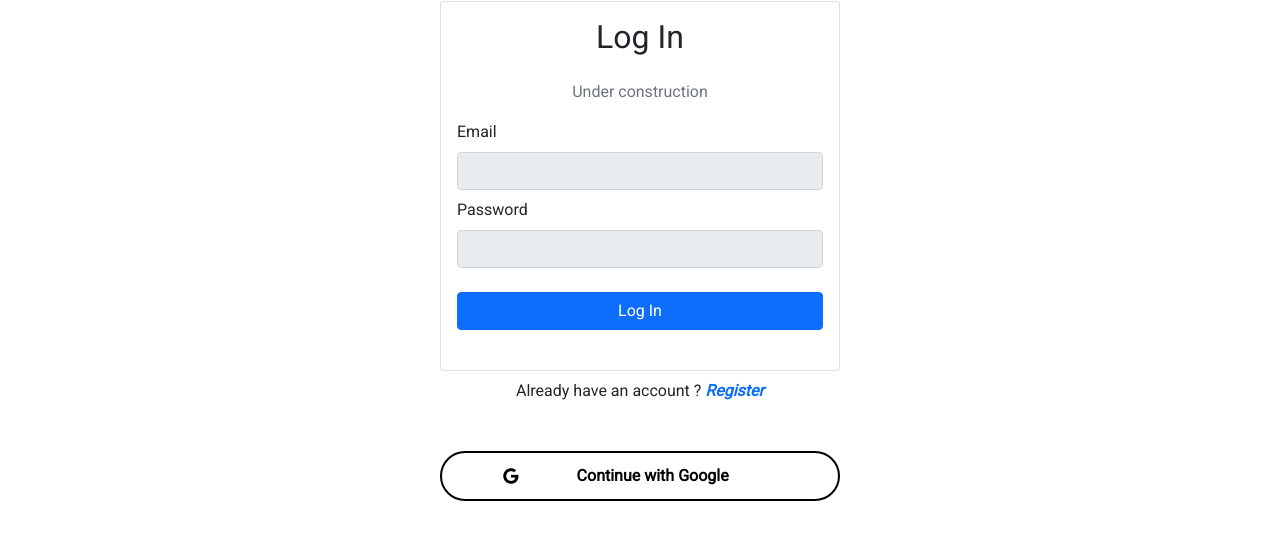
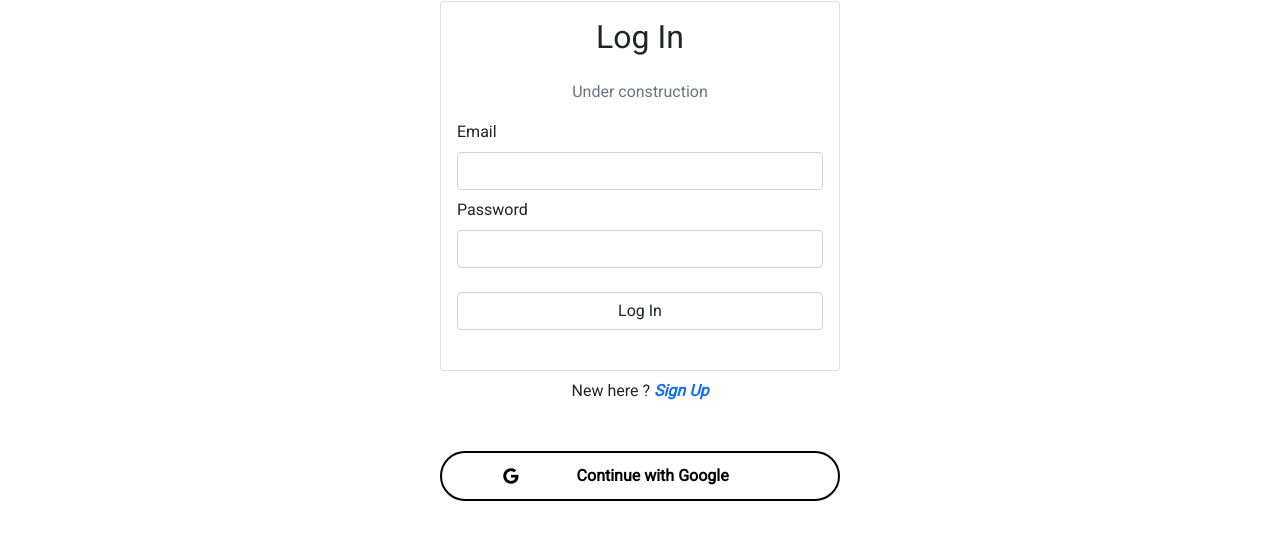
Before and after one commit to ImrulEmon/ForHumanity, a React (Create React App) app in the folder client/: page /login in a window 1280 px wide. Shown: the part 203-754 px from the top of the page. Built offline with nearby package versions, Linux system fonts and the light colour scheme; no server answers.

Commit message:
Email-Password sign up and login,default user dp

```diff
--- a/client/package.json
+++ b/client/package.json
@@ -14,6 +14,7 @@
     "react": "^18.2.0",
     "react-bootstrap": "^2.4.0",
     "react-dom": "^18.2.0",
+    "react-firebase-hooks": "^5.0.3",
     "react-helmet": "^6.1.0",
     "react-hook-form": "^7.33.1",
     "react-leaflet": "^4.0.1",
--- a/client/src/App.js
+++ b/client/src/App.js
@@ -18,6 +18,7 @@ import Footer from "./components/Footer/Footer";
 import AuthProvider from "./hooks/AuthProvider";
 import PrivateRoute from "./components/PrivateRoute/PrivateRoute";
 import User from "./pages/User/User";
+import SignUp from "./pages/Login/SignUp";
 // import Home from './pages/Home/Home';
 
 const App = () => {
@@ -48,6 +49,7 @@ const App = () => {
             <Route path="contact" element={<Contact />}></Route>
 
             <Route path="login" element={<Login />}></Route>
+            <Route path="signup" element={<SignUp />}></Route>
 
             <Route
               path="user"
--- a/client/src/components/Banner/Banner.css
+++ b/client/src/components/Banner/Banner.css
@@ -4,5 +4,6 @@
     background-position: center;
     background-size: cover;
     background-attachment: fixed;
-    background-color: #3c6789;
+    background-color: rgb(0, 78, 138);
+
 }
--- a/client/src/components/Banner/Banner.js
+++ b/client/src/components/Banner/Banner.js
@@ -3,8 +3,8 @@ import { Link } from "react-router-dom";
 import "./Banner.css";
 const Banner = () => {
   return (
-    <section id="home-banner" class="container-fluid py-4 px-5 mb-5">
-      <div class="row align-items-center justify-content-center g-3" style={{minHeight:"80vh"}}>
+    <section id="home-banner" className="container-fluid py-4 px-5 mb-5">
+      <div className="row align-items-center justify-content-center g-3" style={{minHeight:"80vh"}}>
         <div className="col-12 col-md-12 col-lg-6">
           <h1 className="text-white my-4 animate__animated animate__slideInLeft animate__slow" style={{fontSize:"48px"}}>
             Do not show lethargy or negligence in giving alms and charity till
--- a/client/src/components/Firebase/firebase.init.js
+++ b/client/src/components/Firebase/firebase.init.js
@@ -1,8 +1,12 @@
 import { initializeApp } from "firebase/app";
 import firebaseConfig from "./firebase.config";
+import { getAuth } from "firebase/auth";
 
 const initializeAuthentication=()=>{
     initializeApp(firebaseConfig);
 }
 
+const app = initializeApp(firebaseConfig);
+export const auth = getAuth(app);
+
 export default initializeAuthentication;
--- a/client/src/components/Navbar/Navbar.js
+++ b/client/src/components/Navbar/Navbar.js
@@ -5,6 +5,8 @@ import $ from "jquery";
 import useFirebase from "../../hooks/useFirebase";
 import useAuth from "../../hooks/useAuth";
 import {Helmet} from "react-helmet";
+import { useAuthState } from "react-firebase-hooks/auth";
+import { auth } from "../Firebase/firebase.init";
 
 const Navbar = () => {
   function animation() {
@@ -46,6 +48,8 @@ const Navbar = () => {
   }, []);
 
   const { user,logOut } = useAuth();
+  const [eUser] = useAuthState(auth);
+  //console.log(eUser);
 
   // console.log(user)
   // ===================
--- a/client/src/pages/Login/Login.js
+++ b/client/src/pages/Login/Login.js
@@ -1,18 +1,50 @@
-import React from "react";
+import React, { useEffect, useState } from "react";
 import { Container, Card, Form, Button } from "react-bootstrap";
 import { Link, useLocation, useNavigate } from "react-router-dom";
 import useFirebase from "../../hooks/useFirebase";
 import "./Login.css";
 import { useTabtitle } from "../../hooks/useTabtitle";
 import useAuth from "../../hooks/useAuth";
-
+import {
+  useSignInWithEmailAndPassword
+} from "react-firebase-hooks/auth";
+import { useForm } from "react-hook-form";
+import { auth } from "../../components/Firebase/firebase.init";
+import LoadingSpinner from '../../components/LoadingSpinner/LoadingSpinner'
 const Login = () => {
   useTabtitle("Log In");
   const { user, setUser, signInUsingGoogle, setIsLoading } = useAuth();
   const location = useLocation();
   const navigate = useNavigate();
+  let from = location.state?.from?.pathname || "/";
   const redirect_uri = location.state?.from || "/register";
   // console.log(user);
+  const [email, setEmail] = useState("");
+  const [password, setPassword] = useState("");
+
+  const {
+    register,
+    formState: { errors },
+    handleSubmit,
+  } = useForm();
+
+  const [signInWithEmailAndPassword, eUser, loading, error] =
+  useSignInWithEmailAndPassword(auth);
+
+  useEffect( ()=>{
+    if (eUser) {
+      // console.log(gUser || user);
+      navigate(from, { replace: true });
+    }
+  } ,[eUser,from,navigate])
+
+  if (loading) {
+    return <LoadingSpinner />;
+  }
+
+  const onSubmit = (data) => {
+    signInWithEmailAndPassword(data.email, data.password);
+  };
 
   const handleGoogleLogIn = () => {
     signInUsingGoogle()
@@ -37,27 +69,26 @@ const Login = () => {
             <p className="text-center text-muted fw-light ">
               Under construction
             </p>
-            <Form>
+            <Form onSubmit={handleSubmit(onSubmit)}>
               <Form.Group id="email" className="my-2">
                 <Form.Label>Email</Form.Label>
-                <Form.Control disabled type="email" required />
+                <Form.Control type="email" required {...register("email")}/>
               </Form.Group>
 
               <Form.Group id="password">
                 <Form.Label>Password</Form.Label>
-                <Form.Control disabled type="password" required />
+                <Form.Control type="password" required {...register("password")}/>
               </Form.Group>
 
-              <Button className="w-100 my-4" type="submit">
-                Log In
-              </Button>
+              <Form.Control value='Log In' className="w-100 my-4" type="submit"/>
+
             </Form>
           </Card.Body>
         </Card>
         <div className="w-100 text-center mt-2">
-          Already have an account ?{" "}
-          <Link className="link" to="/register">
-            Register
+          New here ?{" "}
+          <Link  className="link" to="/signup">
+            Sign Up
           </Link>
           <button
             style={{ height: "50px" }}
--- /dev/null
+++ b/client/src/pages/Login/SignUp.js
@@ -0,0 +1,81 @@
+import React, { useState } from "react";
+import { Button, Card, Container, Form } from "react-bootstrap";
+import { useForm } from "react-hook-form";
+import { Link, useNavigate } from "react-router-dom";
+import {
+  useCreateUserWithEmailAndPassword,
+  useUpdateProfile,
+} from "react-firebase-hooks/auth";
+import { auth } from "../../components/Firebase/firebase.init";
+import LoadingSpinner from "../../components/LoadingSpinner/LoadingSpinner";
+import { useTabtitle } from "../../hooks/useTabtitle";
+
+const SignUp = () => {
+  useTabtitle("Sign Up");
+  const [displayName, setDisplayName] = useState("");
+  const [createUserWithEmailAndPassword, user, loading, error] =
+    useCreateUserWithEmailAndPassword(auth);
+  const [updateProfile, updating, updateError] = useUpdateProfile(auth);
+  const navigate = useNavigate();
+  const {
+    register,
+    formState: { errors },
+    handleSubmit,
+  } = useForm();
+  if (loading || updating) {
+    return <LoadingSpinner />;
+  }
+  if (user) {
+    console.log(user);
+  }
+
+  const onSubmit = async (data) => {
+    await createUserWithEmailAndPassword(data.email, data.password);
+    await updateProfile({ displayName: data.name });
+    console.log(data);
+    navigate("/login");
+  };
+
+  return (
+    <Container
+      className="d-flex align-items-center justify-content-center"
+      style={{ minHeight: "100vh" }}
+    >
+      <div className="w-100" style={{ maxWidth: "400px" }}>
+        <Card>
+          <Card.Body>
+            <h2 className="text-center mb-4">Sign Up</h2>
+            <Form className="form-control" onSubmit={handleSubmit(onSubmit)}>
+              <Form.Group id="name" className="my-2">
+                <Form.Label>Name</Form.Label>
+                <Form.Control type="text" required {...register("name")} />
+              </Form.Group>
+
+              <Form.Group id="email" className="my-2">
+                <Form.Label>Email</Form.Label>
+                <Form.Control type="email" required {...register("email")} />
+              </Form.Group>
+
+              <Form.Group id="password">
+                <Form.Label>Password</Form.Label>
+                <Form.Control
+                  type="password"
+                  required
+                  {...register("password")}
+                />
+              </Form.Group>
+
+              <Form.Control
+                className="btn btn-dark w-100 my-4"
+                type="submit"
+                value="Sign Up"
+              />
+            </Form>
+          </Card.Body>
+        </Card>
+      </div>
+    </Container>
+  );
+};
+
+export default SignUp;
--- a/client/src/pages/User/User.js
+++ b/client/src/pages/User/User.js
@@ -3,6 +3,7 @@ import { Link, NavLink, useNavigate } from "react-router-dom";
 import LoadingSpinner from "../../components/LoadingSpinner/LoadingSpinner";
 import UserCard from "../../components/UserCard/UserCard";
 import useAuth from "../../hooks/useAuth";
+import avatar from '../../assests/icon/hacker.png';
 import "./user.css";
 
 const User = () => {
@@ -52,6 +53,13 @@ const User = () => {
         }
       });
   };
+  let photo
+  if(user?.photoURL){
+    photo=user?.photoURL
+  }
+  else{
+    photo=avatar
+  }
 
 
   //console.log(myevents);
@@ -60,7 +68,7 @@ const User = () => {
 
   return (
     <div className="container-fluid" style={{ minHeight: "73vh" }}>
-      <img className="user-dp mt-5" src={user?.photoURL} alt="" />
+      <img className="user-dp mt-5" src={photo} alt="" />
       <h1 className="text-center my-3">{user?.displayName.toUpperCase()}</h1>
       {loading ? (
         <LoadingSpinner />
```
Also changed, not shown: client/src/pages/Blogs/Blogs.js (+5 -5 lines), client/src/assests/icon/hacker.png (added), 1 other file (tests, documents, lock files or other folders).
